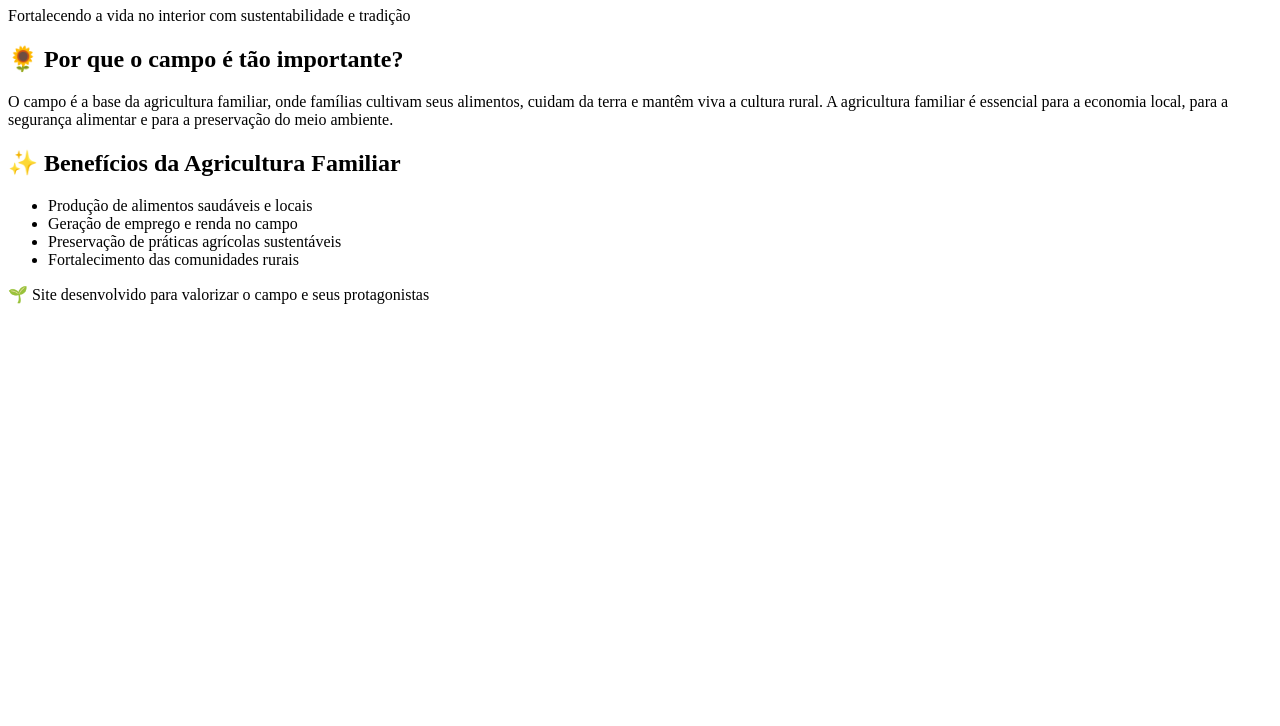
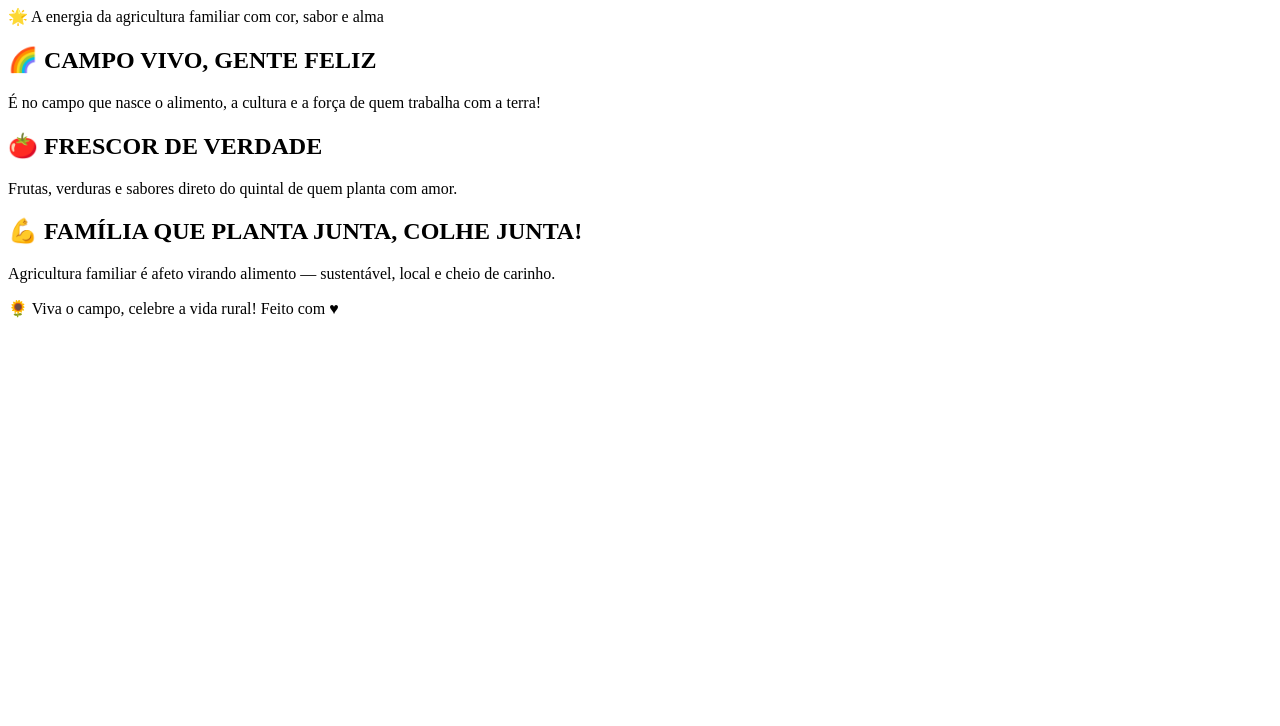
Before and after one commit to nego-do-galibardo/kkkk, a plain HTML site: page index.html in a window 1280 px wide. Shown: the part 74-800 px from the top of the page. Drawn offline with Linux system fonts and the light colour scheme.

Commit message:
Update index.html

```diff
--- a/index.html
+++ b/index.html
@@ -3,39 +3,35 @@
 <head>
   <meta charset="UTF-8" />
   <meta name="viewport" content="width=device-width, initial-scale=1.0"/>
-  <title>Agricultura Familiar</title>
-  <link rel="stylesheet" href="style.css"/>
-  <link href="https://fonts.googleapis.com/css2?family=Fredoka+One&display=swap" rel="stylesheet">
+  <title>Vida no Campo 🌾</title>
+  <link rel="stylesheet" href="style.css" />
+  <link href="https://fonts.googleapis.com/css2?family=Luckiest+Guy&display=swap" rel="stylesheet">
 </head>
 <body>
   <header>
-    <h1>🌾 O Campo e a Agricultura Familiar</h1>
-    <p>Fortalecendo a vida no interior com sustentabilidade e tradição</p>
+    <h1>🌽 O CAMPO É VIDA!</h1>
+    <p>🌟 A energia da agricultura familiar com cor, sabor e alma</p>
   </header>
 
   <main>
-    <section class="intro">
-      <h2>🌻 Por que o campo é tão importante?</h2>
-      <p>
-        O campo é a base da agricultura familiar, onde famílias cultivam seus alimentos,
-        cuidam da terra e mantêm viva a cultura rural. A agricultura familiar é essencial
-        para a economia local, para a segurança alimentar e para a preservação do meio ambiente.
-      </p>
+    <section class="bloco bloco-um">
+      <h2>🌈 CAMPO VIVO, GENTE FELIZ</h2>
+      <p>É no campo que nasce o alimento, a cultura e a força de quem trabalha com a terra!</p>
     </section>
 
-    <section class="benefits">
-      <h2>✨ Benefícios da Agricultura Familiar</h2>
-      <ul>
-        <li>Produção de alimentos saudáveis e locais</li>
-        <li>Geração de emprego e renda no campo</li>
-        <li>Preservação de práticas agrícolas sustentáveis</li>
-        <li>Fortalecimento das comunidades rurais</li>
-      </ul>
+    <section class="bloco bloco-dois">
+      <h2>🍅 FRESCOR DE VERDADE</h2>
+      <p>Frutas, verduras e sabores direto do quintal de quem planta com amor.</p>
+    </section>
+
+    <section class="bloco bloco-tres">
+      <h2>💪 FAMÍLIA QUE PLANTA JUNTA, COLHE JUNTA!</h2>
+      <p>Agricultura familiar é afeto virando alimento — sustentável, local e cheio de carinho.</p>
     </section>
   </main>
 
   <footer>
-    <p>🌱 Site desenvolvido para valorizar o campo e seus protagonistas</p>
+    <p>🌻 Viva o campo, celebre a vida rural! Feito com ♥</p>
   </footer>
 </body>
 </html>
```
